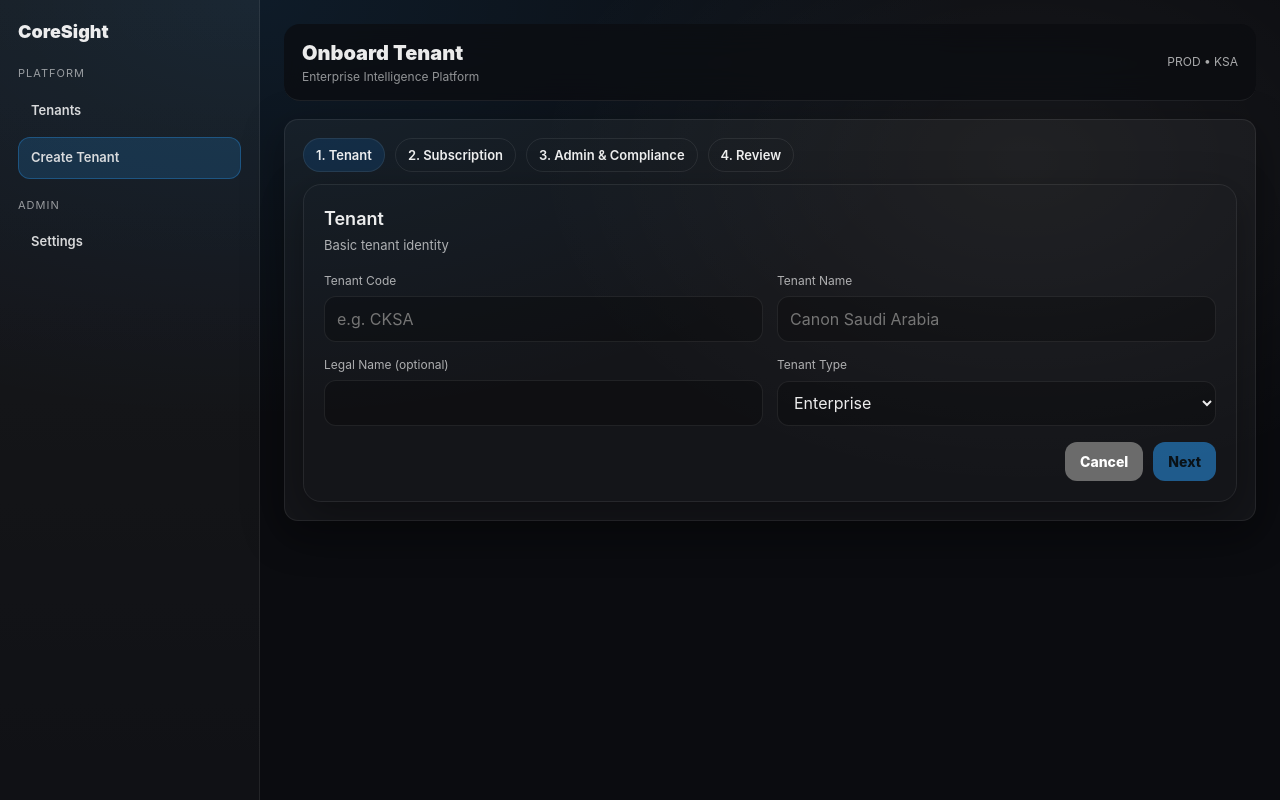
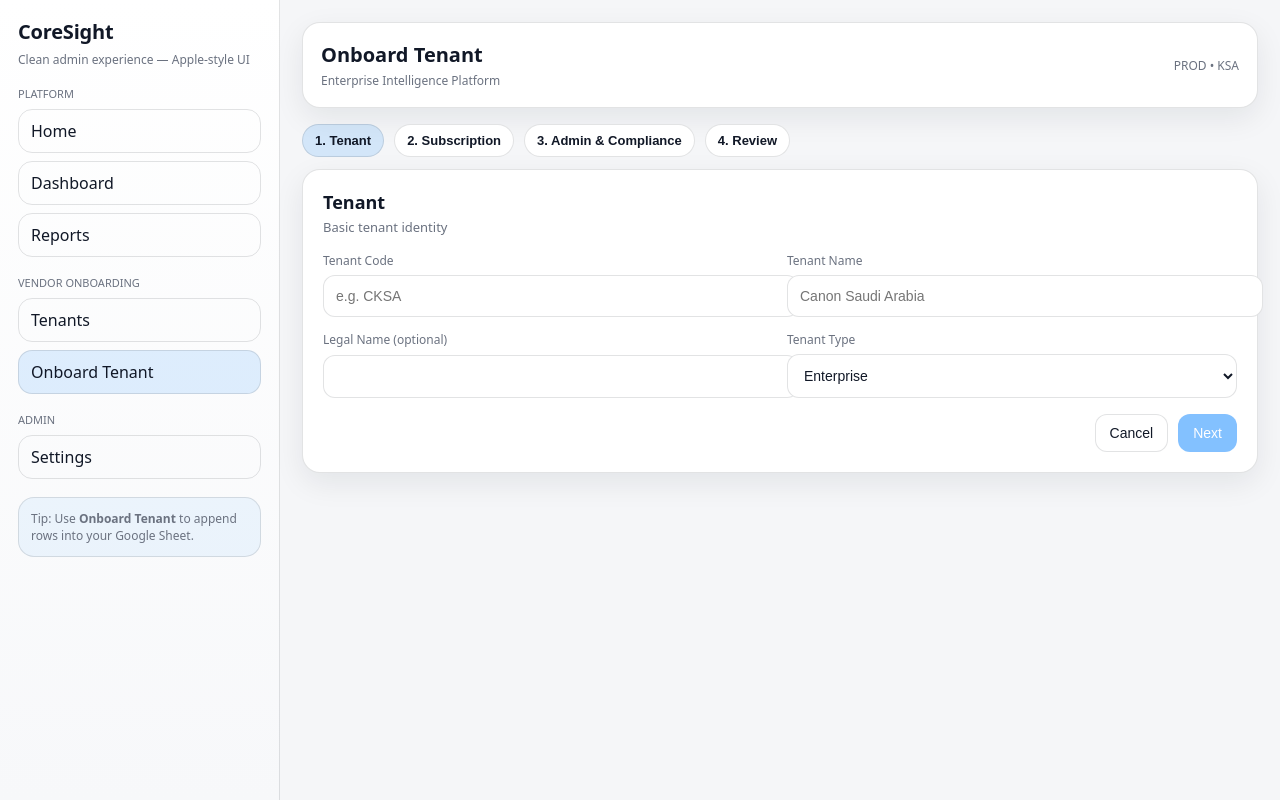
Before and after one commit to mmohsinyunus/CoreSight, a React (Vite) app: page /#/admin/vendor-new in a window 1280 px wide. Built offline with nearby package versions, Linux system fonts and the light colour scheme.

Commit message:
Switch to bright Apple-style UI and restore nav pages

```diff
--- a/src/index.css
+++ b/src/index.css
@@ -1,119 +1,83 @@
+/* src/index.css */
+
 :root {
-  /* Typography */
-  font-family: Inter, system-ui, -apple-system, Segoe UI, Roboto, Arial, sans-serif;
-  line-height: 1.5;
+  --bg: #f5f6f8;
+  --surface: #ffffff;
+  --surface-2: #f7f8fa;
+  --text: #111827;
+  --muted: #6b7280;
+  --border: rgba(17, 24, 39, 0.12);
+  --shadow: 0 10px 30px rgba(17, 24, 39, 0.08);
+
+  --primary: #0a84ff;
+  --primary-600: #0066cc;
+  --success: #22c55e;
+  --danger: #ef4444;
+
+  font-family: ui-sans-serif, system-ui, -apple-system, Segoe UI, Roboto, Helvetica, Arial,
+    "Apple Color Emoji", "Segoe UI Emoji";
   font-weight: 400;
+  color: var(--text);
+  background: var(--bg);
   text-rendering: optimizeLegibility;
   -webkit-font-smoothing: antialiased;
   -moz-osx-font-smoothing: grayscale;
-
-  /* CoreSight theme tokens */
-  --bg: #0b0c10;                  /* deep charcoal / near-black */
-  --card: rgba(255, 255, 255, 0.04);
-  --card-strong: rgba(255, 255, 255, 0.06);
-  --border: rgba(255, 255, 255, 0.08);
-  --border-strong: rgba(255, 255, 255, 0.12);
-
-  --text: rgba(255, 255, 255, 0.92);
-  --muted: rgba(255, 255, 255, 0.65);
-  --faint: rgba(255, 255, 255, 0.45);
-
-  --accent: #2aa1ff;              /* cool blue accent */
-  --accent-soft: rgba(42, 161, 255, 0.18);
-
-  --shadow: 0 12px 40px rgba(0, 0, 0, 0.35);
-  --radius: 14px;
-
-  color-scheme: dark;
-  color: var(--text);
-  background-color: var(--bg);
-}
-
-/* Reset-ish */
-* {
-  box-sizing: border-box;
 }
 
 html,
 body {
   height: 100%;
-}
-
-/* IMPORTANT: remove Vite default centering */
-body {
   margin: 0;
-  min-width: 320px;
-  min-height: 100vh;
-  background: radial-gradient(1200px 700px at 20% 0%, rgba(42, 161, 255, 0.10), transparent 60%),
-              radial-gradient(900px 600px at 80% 20%, rgba(255, 255, 255, 0.05), transparent 55%),
-              var(--bg);
+  background: var(--bg);
   color: var(--text);
 }
 
-/* Links */
-a {
-  color: var(--text);
-  text-decoration: none;
-  opacity: 0.9;
-}
-a:hover {
-  opacity: 1;
+#root {
+  height: 100%;
 }
 
-/* Headings */
-h1, h2, h3 {
-  margin: 0;
-  letter-spacing: 0.2px;
-}
-h1 {
-  font-size: 28px;
-  line-height: 1.15;
-  font-weight: 900;
-}
-h2 {
-  font-size: 18px;
-  line-height: 1.2;
-  font-weight: 800;
-}
-p {
-  margin: 0;
-  color: var(--muted);
+a {
+  color: inherit;
+  text-decoration: none;
 }
 
-/* Inputs */
 input,
 select,
 textarea {
-  font: inherit;
-  color: var(--text);
-  background: rgba(0, 0, 0, 0.25);
+  width: 100%;
   border: 1px solid var(--border);
   border-radius: 12px;
-  padding: 10px 12px;
+  padding: 12px 12px;
+  background: #fff;
+  color: var(--text);
   outline: none;
+  font-size: 14px;
+}
+
+textarea {
+  resize: vertical;
 }
 
 input:focus,
 select:focus,
 textarea:focus {
-  border-color: rgba(42, 161, 255, 0.35);
-  box-shadow: 0 0 0 4px rgba(42, 161, 255, 0.10);
+  border-color: rgba(10, 132, 255, 0.45);
+  box-shadow: 0 0 0 4px rgba(10, 132, 255, 0.12);
 }
 
-/* Buttons */
 button {
+  border: 1px solid var(--border);
+  background: var(--surface);
+  color: var(--text);
   border-radius: 12px;
-  border: 1px solid transparent;
   padding: 10px 14px;
   font-size: 14px;
-  font-weight: 800;
-  font-family: inherit;
+  font-weight: 500; /* less bold */
   cursor: pointer;
-  transition: transform 0.15s ease, opacity 0.15s ease, border-color 0.15s ease;
 }
 
-button:active {
-  transform: translateY(1px);
+button:hover {
+  background: var(--surface-2);
 }
 
 button:disabled {
@@ -121,48 +85,19 @@ button:disabled {
   cursor: not-allowed;
 }
 
-/* Primary button helper (optional class) */
 .btn-primary {
-  background: var(--accent);
-  color: #001018;
+  background: var(--primary);
+  border-color: rgba(10, 132, 255, 0.5);
+  color: #fff;
 }
 
-/* Subtle/secondary button helper (optional class) */
-.btn-secondary {
-  background: rgba(255, 255, 255, 0.04);
-  border-color: var(--border);
-  color: var(--text);
+.btn-primary:hover {
+  background: var(--primary-600);
 }
 
-/* Tables (nice default) */
-table {
-  width: 100%;
-  border-collapse: collapse;
-}
-th {
-  text-align: left;
-  font-size: 12px;
-  color: var(--muted);
-  padding: 10px 12px;
-  border-bottom: 1px solid var(--border);
-}
-td {
-  font-size: 13px;
-  padding: 10px 12px;
-  border-bottom: 1px solid rgba(255, 255, 255, 0.05);
-}
-
-/* Cards helper (optional class) */
 .card {
-  background: var(--card);
+  background: var(--surface);
   border: 1px solid var(--border);
-  border-radius: var(--radius);
+  border-radius: 18px;
   box-shadow: var(--shadow);
 }
-
-/* Light mode is intentionally not supported per CoreSight theme */
-@media (prefers-color-scheme: light) {
-  :root {
-    color-scheme: dark;
-  }
-}
--- a/src/layout/AppShell.tsx
+++ b/src/layout/AppShell.tsx
@@ -1,69 +1,5 @@
-// src/layout/AppShell.tsx
-
-import type { ReactNode, CSSProperties } from "react"
+import { ReactNode } from "react"
 import { NavLink } from "react-router-dom"
-
-const shell: CSSProperties = {
-  minHeight: "100vh",
-  display: "grid",
-  gridTemplateColumns: "260px 1fr",
-}
-
-const sidebar: CSSProperties = {
-  padding: 18,
-  borderRight: "1px solid var(--border)",
-  background:
-    "linear-gradient(180deg, rgba(255,255,255,0.05), rgba(255,255,255,0.02))",
-}
-
-const brand: CSSProperties = {
-  fontSize: 18,
-  fontWeight: 900,
-  marginBottom: 20,
-}
-
-const navTitle: CSSProperties = {
-  fontSize: 11,
-  textTransform: "uppercase",
-  letterSpacing: 1,
-  opacity: 0.6,
-  marginTop: 18,
-  marginBottom: 8,
-}
-
-const navItem = (active: boolean): CSSProperties => ({
-  display: "flex",
-  alignItems: "center",
-  gap: 10,
-  padding: "10px 12px",
-  borderRadius: 12,
-  marginBottom: 6,
-  textDecoration: "none",
-  fontSize: 13,
-  fontWeight: 600,
-  color: "var(--text)",
-  background: active ? "var(--accent-soft)" : "transparent",
-  border: `1px solid ${active ? "rgba(42,161,255,0.35)" : "transparent"}`,
-})
-
-const main: CSSProperties = {
-  padding: 24,
-}
-
-const topbar: CSSProperties = {
-  position: "sticky",
-  top: 0,
-  zIndex: 10,
-  backdropFilter: "blur(16px)",
-  background: "rgba(11,12,16,0.75)",
-  borderBottom: "1px solid var(--border)",
-  borderRadius: 16,
-  padding: "14px 18px",
-  marginBottom: 18,
-  display: "flex",
-  justifyContent: "space-between",
-  alignItems: "center",
-}
 
 export default function AppShell({
   title,
@@ -73,48 +9,109 @@ export default function AppShell({
   children: ReactNode
 }) {
   return (
-    <div style={shell}>
-      <aside style={sidebar}>
-        <div style={brand}>CoreSight</div>
+    <div
+      style={{
+        minHeight: "100vh",
+        display: "grid",
+        gridTemplateColumns: "280px 1fr",
+        background: "var(--bg)",
+      }}
+    >
+      {/* Sidebar */}
+      <aside
+        style={{
+          padding: 18,
+          borderRight: "1px solid var(--border)",
+          background: "linear-gradient(180deg, #ffffff, #f7f8fa)",
+        }}
+      >
+        <div style={{ fontSize: 20, fontWeight: 600, letterSpacing: -0.2 }}>
+          CoreSight
+        </div>
+        <div style={{ marginTop: 6, fontSize: 12, color: "var(--muted)" }}>
+          Clean admin experience — Apple-style UI
+        </div>
 
-        <div style={navTitle}>Platform</div>
+        <div style={{ marginTop: 18, fontSize: 11, color: "var(--muted)" }}>
+          PLATFORM
+        </div>
+        <nav style={{ marginTop: 8, display: "grid", gap: 8 }}>
+          <SideLink to="/home" label="Home" />
+          <SideLink to="/dashboard" label="Dashboard" />
+          <SideLink to="/reports" label="Reports" />
+        </nav>
 
-        <NavLink
-          to="/admin/vendors"
-          style={({ isActive }) => navItem(isActive)}
+        <div style={{ marginTop: 18, fontSize: 11, color: "var(--muted)" }}>
+          VENDOR ONBOARDING
+        </div>
+        <nav style={{ marginTop: 8, display: "grid", gap: 8 }}>
+          <SideLink to="/admin/vendors" label="Tenants" />
+          <SideLink to="/admin/vendor-new" label="Onboard Tenant" />
+        </nav>
+
+        <div style={{ marginTop: 18, fontSize: 11, color: "var(--muted)" }}>
+          ADMIN
+        </div>
+        <nav style={{ marginTop: 8, display: "grid", gap: 8 }}>
+          <SideLink to="/admin/settings" label="Settings" />
+        </nav>
+
+        <div
+          style={{
+            marginTop: 18,
+            padding: 12,
+            borderRadius: 16,
+            border: "1px solid var(--border)",
+            background: "rgba(10,132,255,0.06)",
+            fontSize: 12,
+            color: "var(--muted)",
+          }}
         >
-          Tenants
-        </NavLink>
-
-        <NavLink
-          to="/admin/vendor-new"
-          style={({ isActive }) => navItem(isActive)}
-        >
-          Create Tenant
-        </NavLink>
-
-        <div style={navTitle}>Admin</div>
-
-        <NavLink to="/settings" style={({ isActive }) => navItem(isActive)}>
-          Settings
-        </NavLink>
+          Tip: Use <b>Onboard Tenant</b> to append rows into your Google Sheet.
+        </div>
       </aside>
 
-      <main style={main}>
-        <div style={topbar}>
+      {/* Main */}
+      <main style={{ padding: 22 }}>
+        <div
+          className="card"
+          style={{
+            padding: 18,
+            display: "flex",
+            justifyContent: "space-between",
+            alignItems: "center",
+            marginBottom: 16,
+          }}
+        >
           <div>
-            <div style={{ fontSize: 20, fontWeight: 900 }}>{title}</div>
-            <div style={{ fontSize: 12, opacity: 0.6 }}>
+            <div style={{ fontSize: 20, fontWeight: 600 }}>{title}</div>
+            <div style={{ fontSize: 12, color: "var(--muted)", marginTop: 4 }}>
               Enterprise Intelligence Platform
             </div>
           </div>
-          <div style={{ fontSize: 12, opacity: 0.7 }}>PROD • KSA</div>
+
+          <div style={{ fontSize: 12, color: "var(--muted)" }}>PROD • KSA</div>
         </div>
 
-        <div className="card" style={{ padding: 18 }}>
-          {children}
-        </div>
+        {children}
       </main>
     </div>
   )
 }
+
+function SideLink({ to, label }: { to: string; label: string }) {
+  return (
+    <NavLink
+      to={to}
+      style={({ isActive }) => ({
+        padding: "10px 12px",
+        borderRadius: 14,
+        border: "1px solid var(--border)",
+        background: isActive ? "rgba(10,132,255,0.12)" : "transparent",
+        fontWeight: 500,
+      })}
+    >
+      {label}
+    </NavLink>
+  )
+}
--- a/src/pages/Dashboard.tsx
+++ b/src/pages/Dashboard.tsx
@@ -1,3 +1,14 @@
+import AppShell from "../layout/AppShell"
+
 export default function Dashboard() {
-  return <h1>Dashboard</h1>
+  return (
+    <AppShell title="Dashboard">
+      <div className="card" style={{ padding: 18 }}>
+        <div style={{ fontSize: 16, fontWeight: 600 }}>Dashboard</div>
+        <div style={{ marginTop: 8, color: "var(--muted)" }}>
+          Coming next: KPI tiles, charts, and filters.
+        </div>
+      </div>
+    </AppShell>
+  )
 }
--- a/src/pages/Home.tsx
+++ b/src/pages/Home.tsx
@@ -1,3 +1,14 @@
+import AppShell from "../layout/AppShell"
+
 export default function Home() {
-  return <h1>Home</h1>
+  return (
+    <AppShell title="Home">
+      <div className="card" style={{ padding: 18 }}>
+        <div style={{ fontSize: 16, fontWeight: 600 }}>Welcome</div>
+        <div style={{ marginTop: 8, color: "var(--muted)" }}>
+          Use the sidebar to navigate. Dashboard & Reports are placeholders for now.
+        </div>
+      </div>
+    </AppShell>
+  )
 }
--- a/src/pages/Reports.tsx
+++ b/src/pages/Reports.tsx
@@ -1,3 +1,14 @@
+import AppShell from "../layout/AppShell"
+
 export default function Reports() {
-  return <h1>Reports</h1>
+  return (
+    <AppShell title="Reports">
+      <div className="card" style={{ padding: 18 }}>
+        <div style={{ fontSize: 16, fontWeight: 600 }}>Reports</div>
+        <div style={{ marginTop: 8, color: "var(--muted)" }}>
+          Coming next: standard exports, audit logs, and tenant reports.
+        </div>
+      </div>
+    </AppShell>
+  )
 }
```
Also changed, not shown: src/App.tsx (+11 -18 lines).
